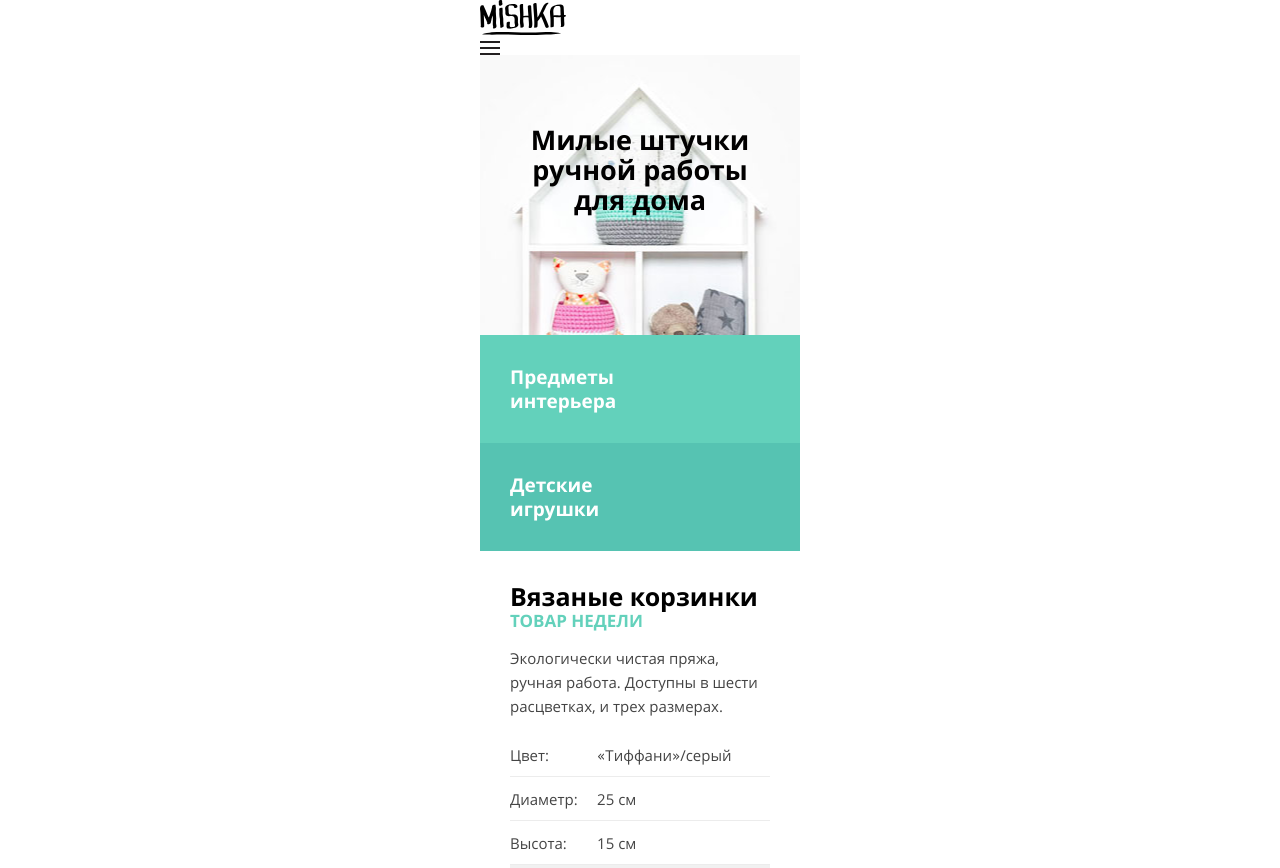
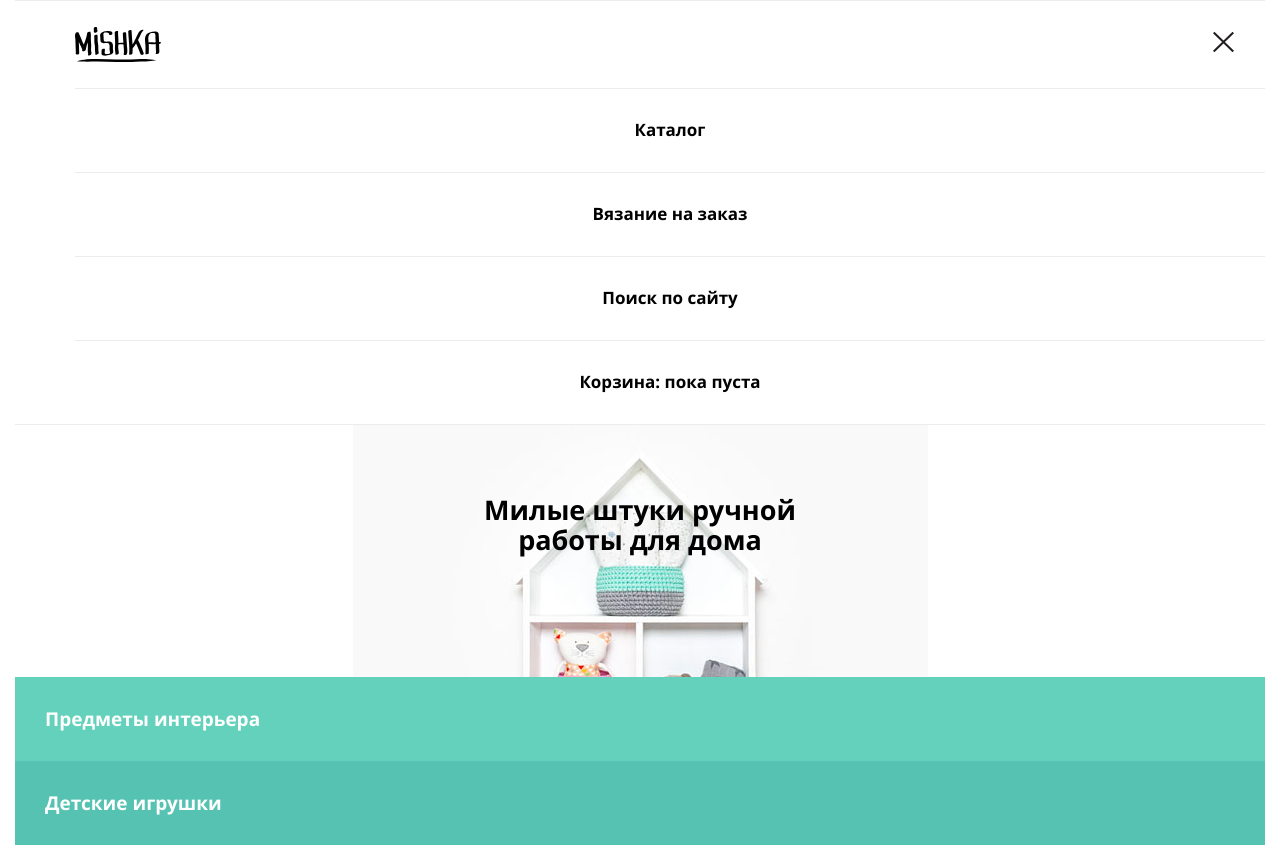
Before and after one commit to Cidojo/663077-mishka, a website: page source/index.html in a window 1280 px wide. Shown: the top 868 px of the page. Drawn offline with nearby package versions, Linux system fonts and the light colour scheme; files that its build step writes are made by us from their sources.

Commit message:
module4 initial commit

```diff
--- a/source/index.html
+++ b/source/index.html
@@ -2,6 +2,7 @@
 <html lang="ru">
   <head>
     <meta charset="utf-8">
+    <meta name="viewport" content="width=device-width,initial-scale=1">
     <title>Mishka - магазин товаров ручной работы</title>
     <link href="css/style.css" rel="stylesheet">
   </head>
@@ -12,6 +13,33 @@
         <img class="page-header__logo-image" src="img/logo-mobile.svg" width="86" height="35" alt="Логотип магазина Mishka">
       </a>
       <nav class="main-nav">
+        <button class="main-nav__toggle main-nav__toggle--open" type="button">Открыть меню</button>
+        <div class="main-nav__wrap">
+          <button class="main-nav__toggle main-nav__toggle--close" type="button">Закрыть меню</button>
+          <ul class="main-nav__site-navigation">
+            <li class="main-nav__item">
+              <a class="main-nav__link" href="catalog.html">Каталог</a>
+            </li>
+            <li class="main-nav__item">
+              <a class="main-nav__link" href="form.html">Вязание на заказ</a>
+            </li>
+          </ul>
+          <ul class="main-nav__site-misc">
+            <li class="main-nav__item">
+              <form class="search-form" action="https://echo.htmlacademy.ru">
+                <label class="search-form__field-label" for="search-field">Поиск по сайту</label>
+                <input class="search-form__field  visually-hidden" id="search-field" type="text" placeholder="Поиск по сайту">
+                <button class="search-form__submit visually-hidden" type="submit">Найти</button>
+              </form>
+            </li>
+            <li class="main-nav__item">
+              <a class="main-nav__link" href="#">Корзина: пока пуста </a>
+            </li>
+          </ul>
+        </div>
+      </nav>
+
+      <!-- <nav class="main-nav">
         <button class="main-nav__toggle" type="button">Открыть меню</button>
         <ul class="main-nav__list site-list">
           <li class="site-list__item">
@@ -32,13 +60,14 @@
           </li>
         </ul>
       </nav>
+       -->
     </header>
 
     <main>
       <h1 class="visually-hidden">Mishka - магазин товаров ручной работы</h1>
       <section class="catalog-reference">
         <h2 class="visually-hidden">Ссылки на страницы каталога</h2>
-        <p class="catalog-reference__slogan">Милые штучки ручной работы для дома</p>
+        <p class="catalog-reference__slogan">Милые штуки ручной<br> работы для дома</p>
         <ul class="catalog-reference__list catalog-links">
           <li class="catalog-links__item catalog-links__item--interior"><a class="catalog-links__link" href="#">Предметы интерьера</a></li>
           <li class="catalog-links__item catalog-links__item--toys"><a class="catalog-links__link" href="#">Детские игрушки</a></li>
--- a/source/sass/blocks/catalog-reference.scss
+++ b/source/sass/blocks/catalog-reference.scss
@@ -4,12 +4,12 @@
   background-color: #ffffff;
   background-image: url("../img/hero-mobile@1x.jpg");
   background-repeat: no-repeat;
-  background-position: center -20px;
+  background-position: center -19px;
 }
 
 .catalog-reference__slogan {
   margin: 0;
-  margin-bottom: 120px;
+  margin-bottom: 122px;
   padding: 0 30px;
 
   font-size: 27px;
--- a/source/sass/blocks/main-nav.scss
+++ b/source/sass/blocks/main-nav.scss
@@ -1,26 +1,97 @@
+.main-nav {
+  width: 100%;
+}
+
+// @media (max-width: 768px) {
   .main-nav__toggle {
+    position: absolute;
+    top: 31px;
+    right: 31px;
+
     display: block;
-  width: 20px;
-  height: 14px;
     padding: 0;
     margin: 0;
 
     font-size: 0;
 
     background-color: #ffffff;
-  background-image: url("../img/icon-menu-open.svg");
     background-position: center;
     background-repeat: no-repeat;
     box-shadow: none;
     border: none;
     cursor: pointer;
+
+    &--open {
+      width: 20px;
+      height: 14px;
+      background-image: url("../img/icon-menu-open.svg");
     }
 
-.main-nav__list {
+    &--close:not(:focus) {
+      display: block;
+      z-index: 0;
+      width: 21px;
+      height: 20px;
+      background-image: url("../img/icon-menu-close.svg");
+    }
+  }
+// }
+
+.main-nav__site-navigation,
+.main-nav__site-misc {
+  width: 100%;
+  margin: 0;
+  padding: 0;
+
+  background-color: #ffffff;
+
+  list-style: none;
+}
+
+.main-nav__item {
+  position: relative;
+
+  padding: 30px 0;
+
+  font-size: 17px;
+  line-height: 24px;
+  font-weight: bold;
+  text-align: center;
+
+  box-shadow: inset 0 1px 0 0 #ececec;
+}
+
+.main-nav__wrap {
+  display: none;
+
+  &:hover {
+    display: block;
+  }
+}
+
+.main-nav__toggle--open:focus ~ .main-nav__wrap {
+  display: block;
+}
+
+.main-nav__toggle--close:focus ~ ul {
   display: none;
 }
 
-.main-nav__toggle:focus + .main-nav__list,
-.main-nav__list:hover {
+.main-nav__link {
+  color: inherit;
+  text-decoration: none;
+}
+
+@media (min-width: 768px) {
+  .main-nav__wrap {
     display: block;
   }
+
+  .main-nav__toggle {
+    display: none;
+  }
+  //
+  // .main-nav__site-misc {
+  //   display: block;
+  // }
+}
--- a/source/sass/blocks/page-header.scss
+++ b/source/sass/blocks/page-header.scss
@@ -1,3 +1,34 @@
+.page-header {
+  position: relative;
+
+  display: flex;
+  flex-wrap: wrap;
+  justify-content: center;
+  align-items: center;
+
+  line-height: 0;
+
+  border-top: 1px solid #ececec;
+  border-bottom: 1px solid #ececec;
+}
+
 .page-header__logo {
   display: block;
+  width: 100%;
+  padding: 21px 0;
+
+  text-align: center;
 }
+
+@media (min-width: 768px) {
+  .page-header {
+    justify-content: space-between;
+
+    padding-left: 60px;
+  }
+
+  .page-header__logo {
+    width: auto;
+    padding: 26px 0;
+  }
+}
--- a/source/sass/blocks/site-list.scss
+++ /dev/null
@@ -1,32 +0,0 @@
-.site-list {
-  margin: 0;
-  padding: 0;
-
-  background-color: #ffffff;
-
-  list-style: none;
-}
-
-.site-list__item {
-  position: relative;
-
-  padding: 30px 0;
-
-  font-size: 17px;
-  line-height: 24px;
-  font-weight: bold;
-  text-align: center;
-
-  box-shadow: inset 0 2px 0 0 #ececec;
-}
-
-.site-list__item:last-child {
-  box-shadow:
-    inset 0 2px 0 0 #ececec,
-    inset 0 -2px 0 0 #ececec;
-}
-
-.site-list__link {
-  color: inherit;
-  text-decoration: none;
-}
--- a/source/sass/scaffold.scss
+++ b/source/sass/scaffold.scss
@@ -33,6 +33,18 @@ body {
   color: #000000;
 
   background-color: #ffffff;
+}
+
+@media (min-width: 768px) {
+  body {
+    width: 768px;
+  }
+}
+
+@media (min-width: 1250px) {
+  body {
+    width: 1250px;
+  }
 }
 
 img {
--- a/source/sass/style.scss
+++ b/source/sass/style.scss
@@ -1,8 +1,9 @@
 @import "normalize.scss";
 @import "scaffold.scss";
+// @import "outline.scss";
 @import "blocks/page-header.scss";
 @import "blocks/main-nav.scss";
-@import "blocks/site-list.scss";
+// @import "blocks/site-list.scss";
 @import "blocks/catalog-reference.scss";
 @import "blocks/catalog-links.scss";
 @import "blocks/popular.scss";
```
Lines whose indentation alone changed are shown as unchanged.
